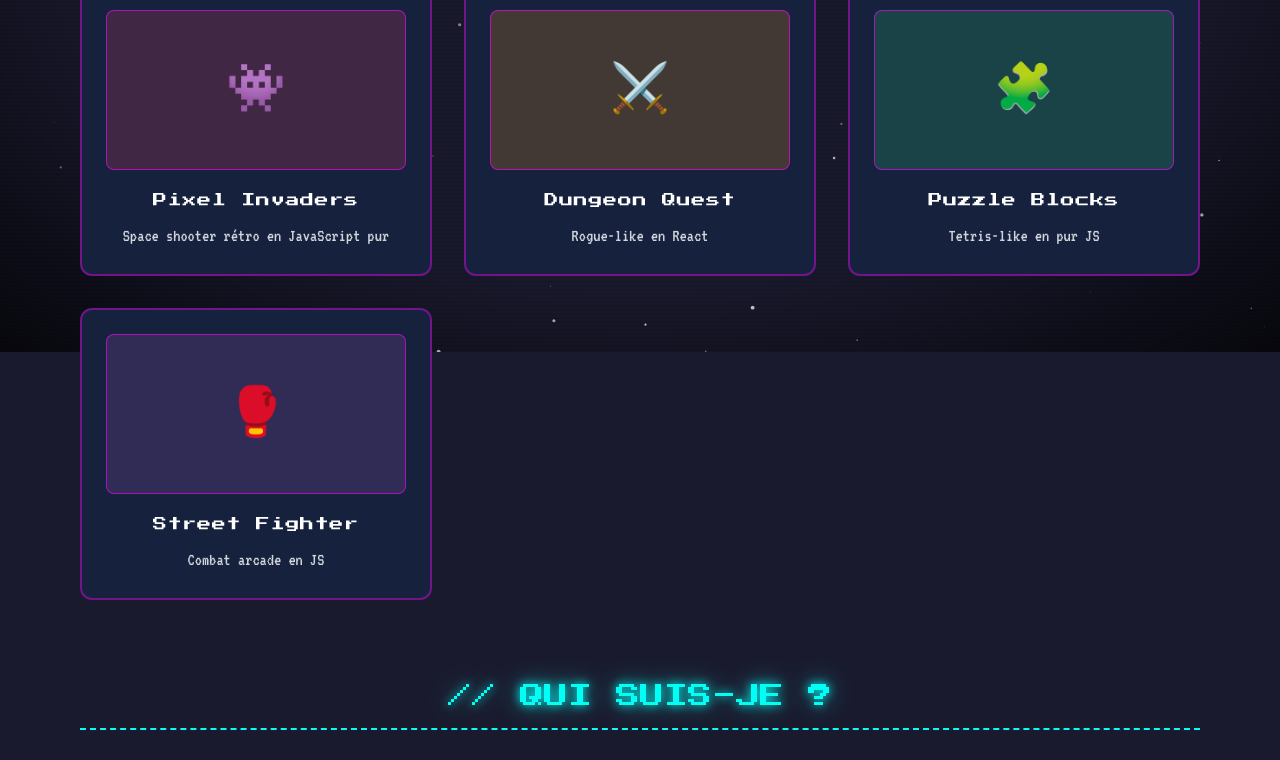
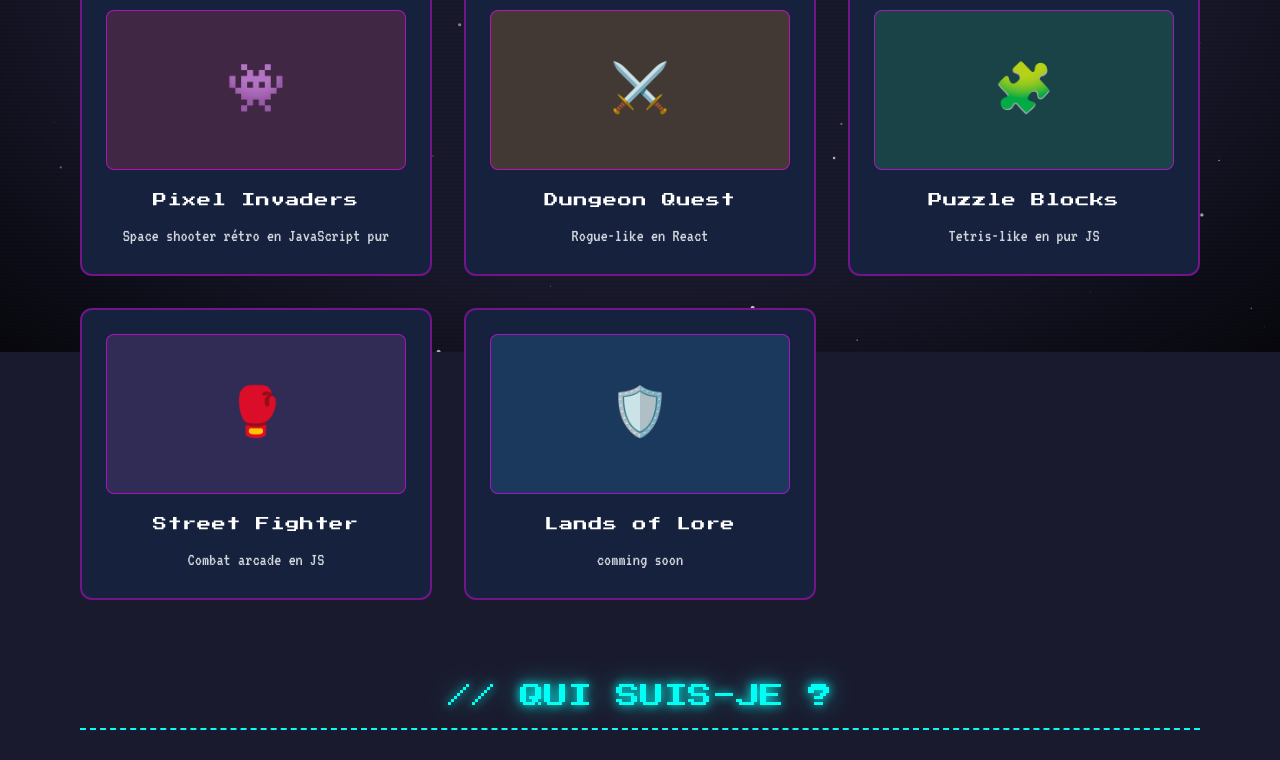
Before and after one commit to nlabrazi/games-lab, a Nuxt app: page / in a window 1280 px wide. Shown: the part 448-1208 px from the top of the page. Built offline with nearby package versions, Linux system fonts and the light colour scheme.

Commit message:
feat: Add new game to the list
- Added a new game 'Lands of Lore' with id 5.

```diff
--- a/app/data/games.ts
+++ b/app/data/games.ts
@@ -55,4 +55,13 @@
     link: "/games/street-fighter",
     color: "#9b59b6",
   },
+  {
+    id: 5,
+    title: "Lands of Lore",
+    shortDesc: "comming soon",
+    longDesc: "comming soon",
+    icon: "🛡️",
+    link: "#",
+    color: "#3498db",
+  },
 ];
```
